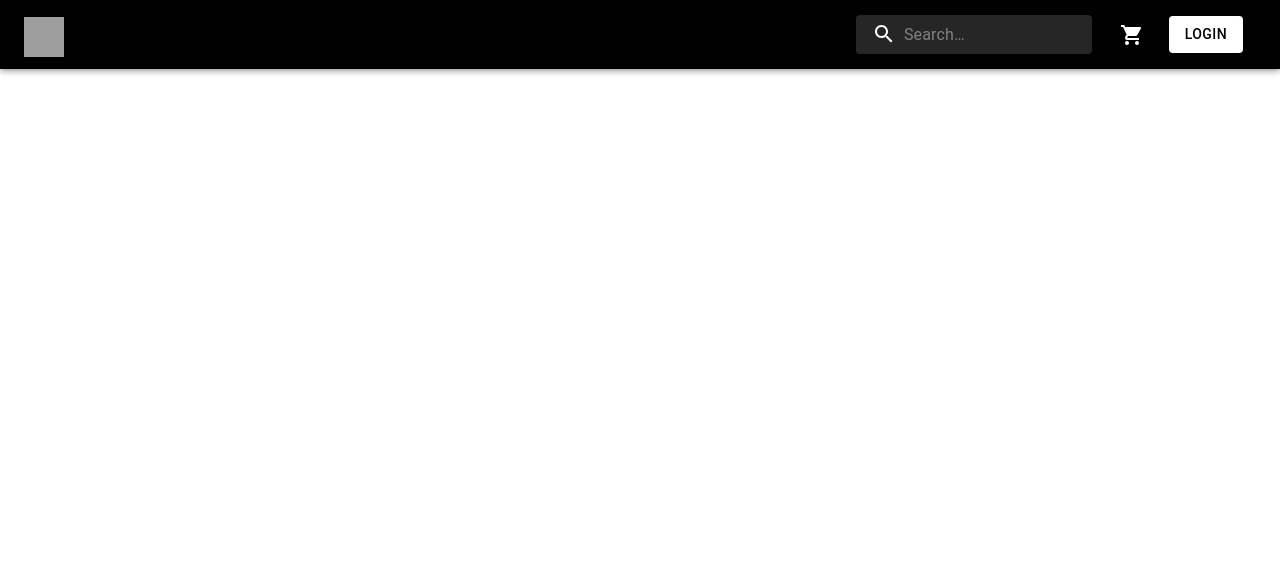
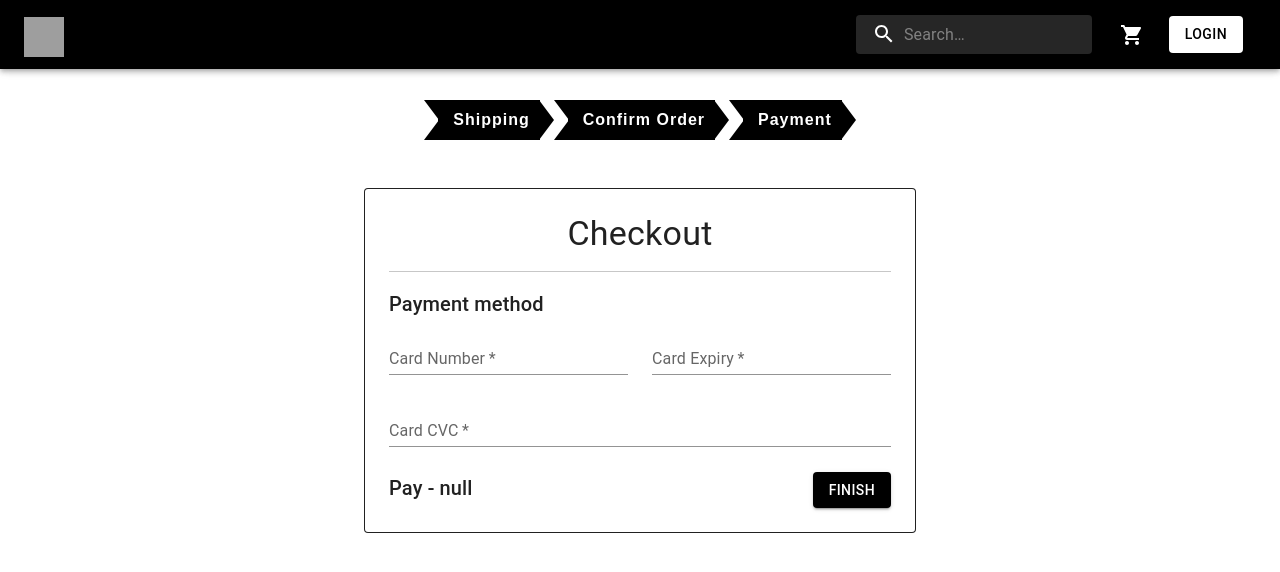
Before and after one commit to ampoldellova/MERN_Kickz_frontend, a React (Create React App) app: page /payment in a window 1280 px wide. Before the commit this address had no page. Shown: the top 572 px of the page. Built offline with nearby package versions, Linux system fonts and the light colour scheme; grey boxes are pictures that could not be loaded.

Commit message:
Payment Page

```diff
--- a/src/App.js
+++ b/src/App.js
@@ -13,6 +13,7 @@ import Cart from './Components/Cart/Cart';
 import { toast } from 'react-toastify';
 import Shipping from './Components/Cart/Shipping';
 import ConfirmOrder from './Components/Cart/ConfirmOrder';
+import Payment from './Components/Cart/Payment';
 import "react-toastify/dist/ReactToastify.css";
 import axios from 'axios';
 
@@ -105,12 +106,9 @@ function App() {
           <Route path="/password/update" element={<UpdatePassword />} />
           <Route path="/me/update" element={<UpdateProfile />} exact="true" />
           <Route path="/cart" element={<Cart cartItems={state.cartItems} addItemToCart={addItemToCart} removeItemFromCart={removeItemFromCart} />} exact="true" />
-          <Route path="/shipping" element={<Shipping
-            shipping={state.shippingInfo}
-            saveShippingInfo={saveShippingInfo}
-          />}
-          />
+          <Route path="/shipping" element={<Shipping shipping={state.shippingInfo} saveShippingInfo={saveShippingInfo} />} />
           <Route path="/confirm" element={<ConfirmOrder cartItems={state.cartItems} shippingInfo={state.shippingInfo} />} />
+          <Route path="/payment" element={<Payment cartItems={state.cartItems} shippingInfo={state.shippingInfo} />} />
         </Routes>
       </Router>
     </div>
--- a/src/Components/Cart/ConfirmOrder.js
+++ b/src/Components/Cart/ConfirmOrder.js
@@ -1,5 +1,6 @@
 import React, { Fragment, useState } from 'react';
 import { Typography, List, ListItem, ListItemText, Grid, Container, Card, Button } from '@mui/material';
+import NavigateNextIcon from '@mui/icons-material/NavigateNext';
 import CheckoutSteps from './CheckoutSteps';
 import MetaData from '../Layout/Metadata';
 import { Link, useNavigate } from 'react-router-dom'
@@ -88,6 +89,7 @@ const ConfirmOrder = ({ cartItems, shippingInfo }) => {
                         <Button
                             variant="contained"
                             onClick={processToPayment}
+                            endIcon={<NavigateNextIcon/>}
                             style={{ marginTop: 25, backgroundColor: 'black' }}
                         >
                             Next
--- /dev/null
+++ b/src/Components/Cart/Payment.js
@@ -0,0 +1,131 @@
+import React, { Fragment, useEffect, useState } from 'react';
+import { Card, Container, Typography, Grid, TextField, FormControlLabel, Checkbox, Box, Button } from '@mui/material';
+import { useNavigate } from "react-router-dom";
+import { getToken } from '../../utils/helpers';
+import { toast } from 'react-toastify';
+import CheckoutSteps from './CheckoutSteps';
+import MetaData from '../Layout/Metadata';
+import 'react-toastify/dist/ReactToastify.css';
+import axios from 'axios';
+
+const Payment = ({ cartItems, shippingInfo }) => {
+
+    const [loading, setLoading] = useState(true)
+    let navigate = useNavigate();
+    const order = {
+        orderItems: cartItems,
+        shippingInfo
+    }
+
+    const orderInfo = JSON.parse(sessionStorage.getItem('orderInfo'));
+    if (orderInfo) {
+        order.itemsPrice = orderInfo.itemsPrice
+        order.shippingPrice = orderInfo.shippingPrice
+        order.taxPrice = orderInfo.taxPrice
+        order.totalPrice = orderInfo.totalPrice
+    }
+
+    const createOrder = async (order) => {
+        try {
+            const config = {
+                headers: {
+                    'Content-Type': 'application/json',
+                    'Authorization': `Bearer ${getToken()}`
+                }
+            }
+            const { data } = await axios.post(`http://localhost:4002/api/v1/order/new`, order, config)
+            // setIsUpdated(data.success)
+            setLoading(false)
+            toast.success('order created', {
+                position: toast.POSITION.BOTTOM_RIGHT
+            });
+
+
+            navigate('/success')
+
+        } catch (error) {
+            toast.error(error.response.data.message, {
+                position: toast.POSITION.BOTTOM_RIGHT
+            });
+        }
+    }
+
+    const submitHandler = async (e) => {
+        e.preventDefault();
+        document.querySelector('#pay_btn').disabled = true;
+        order.paymentInfo = {
+            id: 'pi_1DpdYh2eZvKYlo2CYIynhU32',
+            status: 'succeeded'
+        }
+        createOrder(order)
+        navigate('/success')
+    }
+
+
+    return (
+        <Fragment>
+            <MetaData title={'Payment'} />
+            <CheckoutSteps shipping confirmOrder payment />
+            <Container component="main" maxWidth="sm" sx={{ mb: 4 }}>
+                <Box component="form" onSubmit={submitHandler}>
+                    <Card variant="outlined" sx={{ my: { xs: 3, md: 6 }, p: { xs: 2, md: 3 }, border: '1px solid' }}>
+                        <Typography component="h1" variant="h4" align="center" >
+                            Checkout
+                        </Typography><hr />
+                        <Typography variant="h6" gutterBottom>
+                            Payment method
+                        </Typography>
+                        <Grid container spacing={3}>
+                            <Grid item xs={12} md={6}>
+                                <TextField
+                                    required
+                                    id="card_num_field"
+                                    label="Card Number"
+                                    fullWidth
+                                    variant="standard"
+                                />
+                            </Grid>
+                            <Grid item xs={12} md={6}>
+                                <TextField
+                                    required
+                                    id="card_exp_field"
+                                    label="Card Expiry"
+                                    fullWidth
+                                    variant="standard"
+                                />
+                            </Grid>
+                            <Grid item xs={12} md={6} xl={12} lg={12}>
+                                <TextField
+                                    required
+                                    id="card_cvc_field"
+                                    label="Card CVC"
+                                    fullWidth
+                                    variant="standard"
+                                />
+                            </Grid>
+                        </Grid>
+
+                        <Grid container>
+                            <Typography
+                                variant="h6"
+                                style={{ marginTop: 25, textAlign: 'left' }}
+                            >
+                                Pay {` - ${orderInfo && orderInfo.totalPrice}`}
+                            </Typography>
+                            <Button
+                                id="pay_btn"
+                                variant="contained"
+                                type="submit"
+                                style={{ marginTop: 25, backgroundColor: 'black', marginLeft: 'auto' }}
+                            >
+                                Finish
+                            </Button>
+                        </Grid>
+                    </Card>
+                </Box>
+            </Container>
+        </Fragment>
+    );
+};
+
+export default Payment;
--- a/src/Components/Cart/Shipping.js
+++ b/src/Components/Cart/Shipping.js
@@ -1,5 +1,6 @@
 import React, { useState } from 'react';
 import { Grid, Typography, TextField, MenuItem, Button, Container, Paper, Card } from '@mui/material';
+import NavigateNextIcon from '@mui/icons-material/NavigateNext';
 import { useNavigate } from 'react-router-dom';
 import { countries } from 'countries-list';
 import MetaData from '../Layout/Metadata';
@@ -111,6 +112,7 @@ const Shipping = ({ shipping, saveShippingInfo }) => {
                                 variant="contained"
                                 id="shipping_btn"
                                 type="submit"
+                                endIcon={<NavigateNextIcon/>}
                                 style={{ marginTop: 25, backgroundColor: 'black' }}
                             >
                                 Next
```
